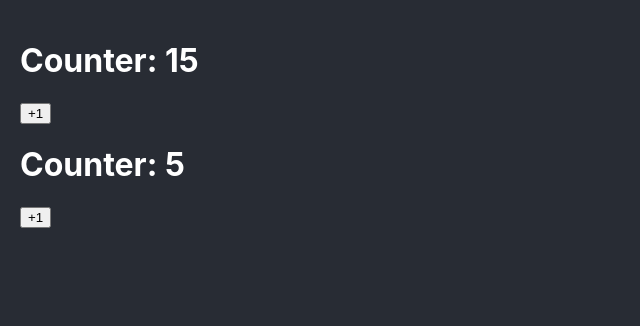
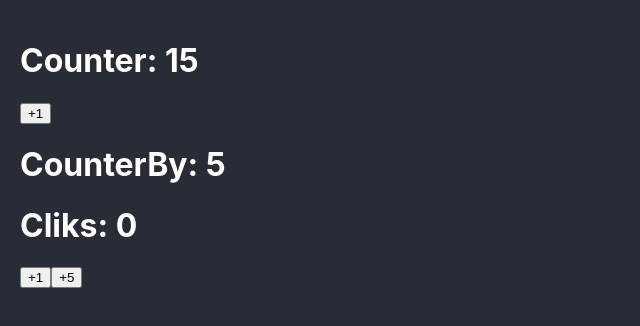
Before and after one commit to alexis19b/react-proM1, a React (Create React App) app: page / in a window 1280 px wide. Shown: the top 326 px of the page, without its empty margins (0-640 px from the left). Built offline with nearby package versions, Linux system fonts and the light colour scheme.

Commit message:
added counterby

```diff
--- a/src/bases/CounterBy.tsx
+++ b/src/bases/CounterBy.tsx
@@ -3,18 +3,30 @@ import { useState } from "react";
 interface Props {
     initialValue?:number
 }
+interface CounterState {
+    counter:number;
+    clicks:number;
+}
 
 const CounterBy = ({initialValue= 5}: Props) => {
 
-    const [counter, setCounter] =useState(initialValue);
+    const [{counter, clicks}, setCounter] =useState<CounterState>({
+        counter: initialValue,
+        clicks: 0,
+    });
 
-    const handleClick = () => {
-        setCounter(prev=> prev + 1 );
+    const handleClick = (value: number) => {
+        setCounter(prev=>({
+            counter: prev.counter + value,
+            clicks: prev.clicks + 1
+        }));
     }
     return (
         <>
-           <h1>Counter: {counter}</h1>
-           <button onClick={handleClick}>+1</button>
+           <h1>CounterBy: {counter}</h1>
+           <h1>Cliks: {clicks}</h1>
+           <button onClick={()=> handleClick(1)}>+1</button>
+           <button onClick={()=>handleClick(5)}>+5</button>
         </>
     )
 }
```
